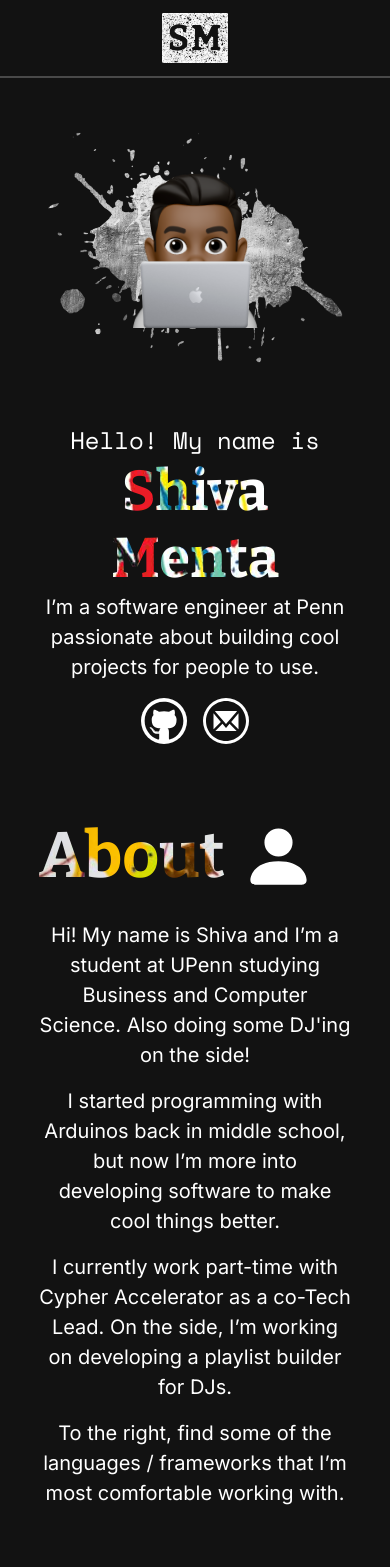
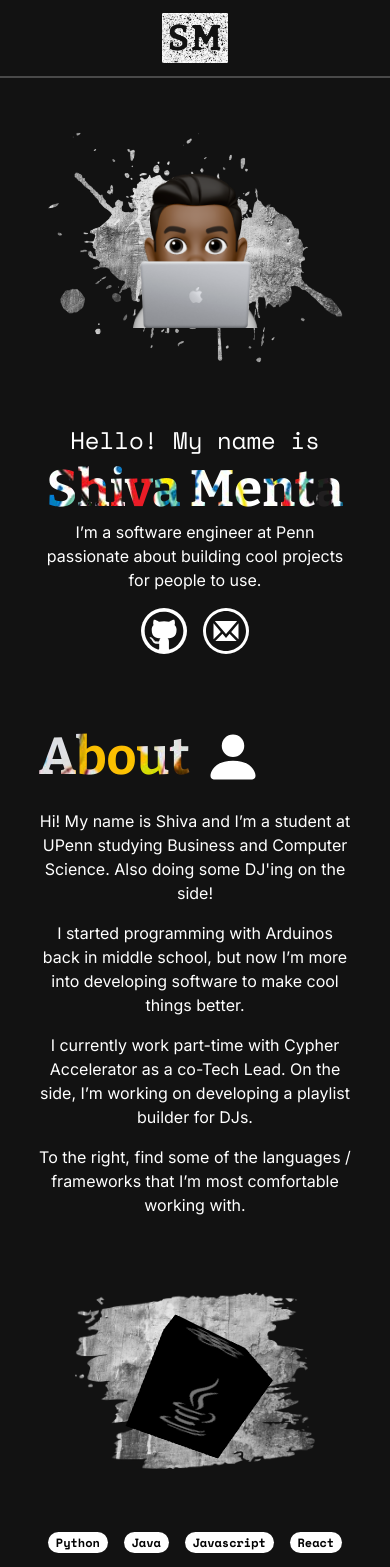
Before and after one commit to shiva-menta/personal-website-v1, a React (Create React App) app in the folder personal-site/: page / in a window 390 px wide. Shown: the top 1567 px of the page. Built offline with nearby package versions, Linux system fonts and the light colour scheme.

Commit message:
Fixed Resizing Across Devices

```diff
--- a/personal-site/src/components/about.js
+++ b/personal-site/src/components/about.js
@@ -40,7 +40,7 @@ function About() {
           mesh.current.rotation.x = mesh.current.rotation.z += 0.01
         })
         return (
-          <mesh ref={mesh} scale={isLargerThanSplit ? 3 : 2.5}>
+          <mesh ref={mesh} scale={isLargerThanSplit ? 3 : 2.25}>
             <boxGeometry attach="geometry"/>
             {textures.map((texture, idx) =>
                 <meshStandardMaterial key={texture.id} attach={`material-${idx}`} map={texture} />
@@ -54,7 +54,7 @@ function About() {
         <div className='section about' id="about">
             <div className='section-title'>
                 <div className='section-title-text'>About</div>
-                <BsFillPersonFill size={75} color={'white'}/>
+                <BsFillPersonFill className="section-title-icon"/>
             </div>
             <div className='about-content'>
                 <div className='description'>
--- a/personal-site/src/components/component.css
+++ b/personal-site/src/components/component.css
@@ -80,6 +80,11 @@ html {
 }
 .section-title-text:nth-child(2) {
     background-image: url('../assets/splatters/work.jpeg');
+}
+.section-title-icon {
+    height: 75px;
+    width: 75px;
+    color: white;
 }
 .badge {
     font-family: var(--font-mono);
@@ -171,7 +176,7 @@ html {
 /* #region Hero */
 /* General */
 .hero {
-    height: 90vh;
+    height: max(90vh, 800px);
 }
 
 /* Word Content */
@@ -292,6 +297,7 @@ html {
 .about .description {
     display: flex;
     flex-direction: column;
+    align-self: flex-start;
 
     width: 40vw;
     padding-right: 1em;
@@ -301,6 +307,9 @@ html {
 
 /* Visual Content */
 .about .skill-container {
+    display: flex;
+    flex-direction: column;
+
     width: 40vw;
 }
 .skill-graphics {
@@ -308,7 +317,7 @@ html {
     justify-content: center;
     align-items: center;
 
-    height: 40vh;
+    height: min(40vh, 400px);
 }
 .canvas-container {
     display: block;
@@ -404,6 +413,11 @@ html {
     font-weight: var(--font-title-weight);
     text-align: left;
     color: var(--white-color);
+
+    /* background-clip: text;
+    -webkit-background-clip: text;
+    -webkit-text-fill-color: transparent;
+    background-image: url("../assets/splatters/bw.png"); */
 }
 .project .card-subtitle {
     font-family: var(--font-body);
@@ -582,12 +596,17 @@ html {
 @media screen and (max-width: 499px) {
     /* Root */
     :root {
-        --splatter-size-2: 275px;
+        --splatter-size-2: 240px;
+        --font-section-title-size: 3.25rem;
+    }
+    .section-title-icon {
+        height: 60px;
+        width: 60px;
     }
 
     /* Hero */
     .name {
-        font-size: 3.5rem;
+        font-size: 3.2rem;
     }
     .hero-content {
         padding: 0px;
@@ -605,13 +624,32 @@ html {
 
     /* About */
     .skill-graphics {
-        height: 35vh;
+        height: max(35vh, 275px);
+    }
+    .description {
+        font-size: calc(var(--font-body-size) / 1.25);
+    }
+
+    /* Work */
+    .project .card-title {
+        font-size: calc(var(--font-title-size) / 2.75);
+    }
+    .project .card-subtitle {
+        font-size: calc(var(--font-body-size) / 1.25);
+    }
+
+    /* Footer */
+    .footer-text {
+        font-size: 0.75rem;
     }
 }
 
 @media screen and (min-width: 1000px) {
     .navbar {
-        height: 10vh;
+        height: max(10vh, 75px);
+    }
+    .about .skill-container {
+        gap: 2em;
     }
 }
 /* #endregion */
--- a/personal-site/src/components/work.js
+++ b/personal-site/src/components/work.js
@@ -14,7 +14,7 @@ function Work() {
     return (
         <div className='section work' id="work">
             <div className='section-title'>
-                <MdComputer size={75} color={'white'}/>
+                <MdComputer className="section-title-icon"/>
                 <div className='section-title-text'>Work</div>
             </div>
             <div className='work-projects-container'>{ProjectDivs}</div>
```
